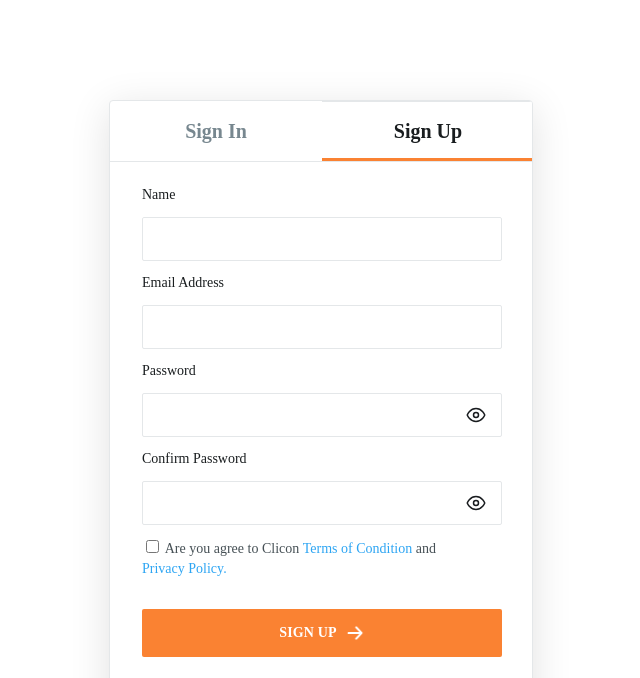
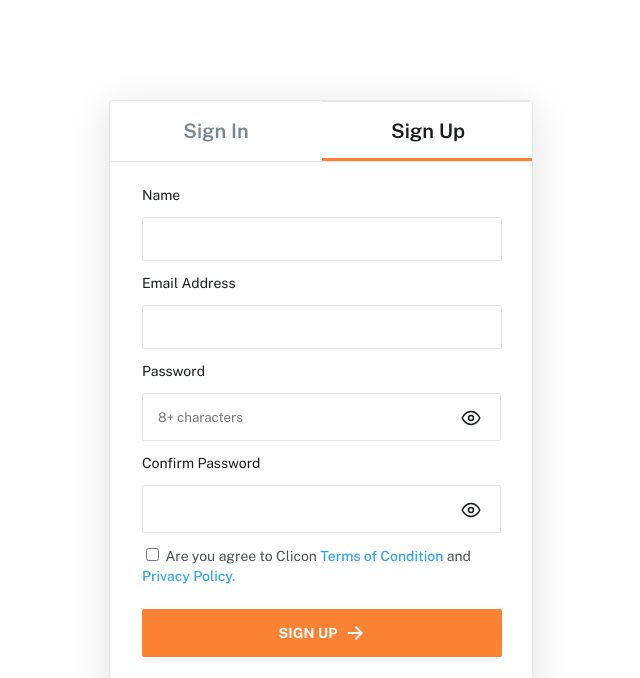
Before and after one commit to thanhdat4804/webbandodientu, a plain HTML site: page 19_signup/19_sign up.html in a window 1280 px wide. Shown: the top 678 px of the page, without its empty margins (427-1067 px from the left). Drawn offline with nearby package versions, Linux system fonts and the light colour scheme.

Commit message:
hoangvu update

```diff
--- a/16_sign in/index.css
+++ b/16_sign in/index.css
@@ -1,3 +1,6 @@
+* {
+  font-family: "Public Sans", sans-serif;
+}
 .bg {
   position: absolute;
   height: 100%;
@@ -10,6 +13,13 @@
   background-color: var(--gray-00);
   border: 1px solid var(--gray-100);
   box-sizing: border-box;
+}
+.pass1 input {
+  width: 340px;
+  height: 44px;
+  border-radius: 2px;
+  border: 1px solid rgba(228, 231, 233, 1);
+  padding-left: 15px;
 }
 .email-address {
   align-self: stretch;
--- a/17_forget pass/17_Forget password.css
+++ b/17_forget pass/17_Forget password.css
@@ -38,3 +38,6 @@ body {
   /* Effects */
   --dropdown-shadow: 0px 8px 40px rgba(0, 0, 0, 0.12);
 }
+* {
+  font-family: "Public Sans", sans-serif;
+}
--- a/18_reset pass/18_reset password.css
+++ b/18_reset pass/18_reset password.css
@@ -32,7 +32,7 @@ html {
   position: relative;
   right: 115px;
 }
-input {
+.pass1 input {
   width: 250px;
   height: 30px;
   border-radius: 2px;
--- a/19_signup/19_sign up.css
+++ b/19_signup/19_sign up.css
@@ -1,3 +1,6 @@
+* {
+  font-family: "Public Sans", sans-serif;
+}
 .name {
   align-self: stretch;
   position: relative;
@@ -29,6 +32,13 @@
   justify-content: flex-start;
   gap: var(--gap-5xs);
   position: relative;
+}
+.pass1 input {
+  width: 340px;
+  height: 44px;
+  border-radius: 2px;
+  border: 1px solid rgba(228, 231, 233, 1);
+  padding-left: 15px;
 }
 .password1 {
   left: 16px;
--- a/19_signup/19_sign up.html
+++ b/19_signup/19_sign up.html
@@ -3,6 +3,12 @@
   <head>
     <meta charset="utf-8" />
     <meta name="viewport" content="initial-scale=1, width=device-width" />
+    <link rel="preconnect" href="https://fonts.googleapis.com" />
+    <link rel="preconnect" href="https://fonts.gstatic.com" crossorigin />
+    <link
+      href="https://fonts.googleapis.com/css2?family=Public+Sans:ital,wght@0,100..900;1,100..900&display=swap"
+      rel="stylesheet"
+    />
     <link rel="stylesheet" href="19_sign up.css" />
 
     <link rel="stylesheet" href="global2.css" />
@@ -20,30 +26,36 @@
             <input type="text" class="input-field" />
           </div>
           <div class="name">Password</div>
-          <div class="order-id">
-            <!-- <div class="input-field">
-              <div class="password1">8+ characters</div>
-              <img
-                class="regulareye-icon"
-                alt=""
-                src="./public/regulareye.svg"
-              />
-            </div> -->
-            <input type="password" class="input-field" />
-            <img class="regulareye-icon" src="./Eye.svg" alt="" />
+          <div class="pass1" style="position: relative">
+            <input type="password" placeholder="8+ characters" id="nhappass" />
+            <img
+              src="./Eye.svg"
+              style="
+                width: 20px;
+                height: 20px;
+                position: absolute;
+                right: 20px;
+                top: 15px;
+              "
+              class="toggle-password"
+              id="toggleCurrentPassword"
+            />
           </div>
           <div class="name">Confirm Password</div>
-          <div class="order-id">
-            <!-- <div class="input-field">
-              <div class="password2">Password</div>
-              <img
-                class="regulareye-icon"
-                alt=""
-                src="./public/regulareye.svg"
-              />
-            </div> -->
-            <input type="password" class="input-field" />
-            <img class="regulareye-icon" src="./Eye.svg" alt="" />
+          <div class="pass1" style="position: relative">
+            <input type="password" id="nhappass" />
+            <img
+              src="./Eye.svg"
+              style="
+                width: 20px;
+                height: 20px;
+                position: absolute;
+                right: 20px;
+                top: 15px;
+              "
+              class="toggle-password"
+              id="toggleCurrentPassword"
+            />
           </div>
           <div class="check-box">
             <div class="are-you-agree-container">
@@ -88,5 +100,6 @@
         </div>
       </div>
     </div>
+    <script src="../18_reset pass/18_script.js"></script>
   </body>
 </html>
--- a/20_verifycation/20_verification.css
+++ b/20_verifycation/20_verification.css
@@ -3,6 +3,9 @@ body {
   justify-content: center;
   align-items: center;
   height: 500px;
+}
+* {
+  font-family: "Public Sans", sans-serif;
 }
 .container {
   width: 360px;
```
Also changed, not shown: 16_sign in/index.html (+30 -16 lines), 17_forget pass/17_Forget password.html (+6 -1 lines), 20_verifycation/20_Email verification.html (+6 -0 lines).
